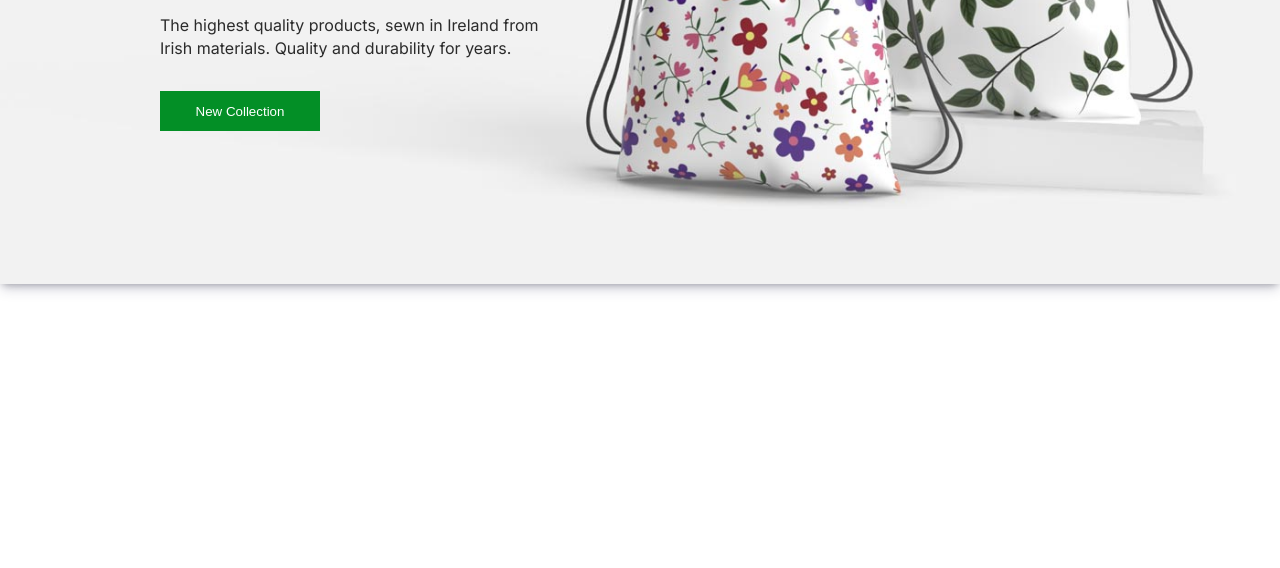
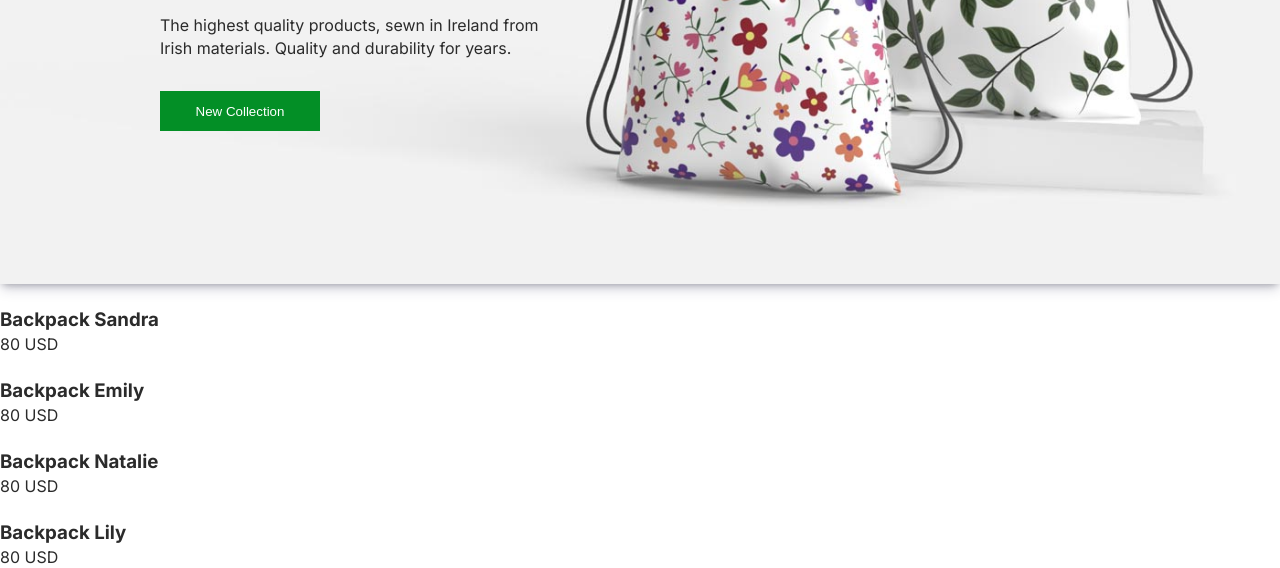
Before and after one commit to helooo00/projeto-bolsas, a plain HTML site: page index.html in a window 1280 px wide. Shown: the part 326-894 px from the top of the page. Before the commit the page ends 800 px from the top, so only its background shows below. Drawn offline with Linux system fonts and the light colour scheme.

Commit message:
cria primeira coluna de bolsa

```diff
--- a/index.html
+++ b/index.html
@@ -1,17 +1,16 @@
 <!DOCTYPE html>
 <html lang="pt-br">
+
 <head>
   <meta charset="utf-8" />
   <meta name="viewport" content="width=device-width, initial-scale=1" />
   <title>Handmade bags — New collection</title>
   <link rel="preconnect" href="https://fonts.googleapis.com" />
   <link rel="preconnect" href="https://fonts.gstatic.com" crossorigin />
-    <link
-      href="https://fonts.googleapis.com/css2?family=Inter:wght@400;500;600;700&display=swap"
-      rel="stylesheet"
-    />
+  <link href="https://fonts.googleapis.com/css2?family=Inter:wght@400;500;600;700&display=swap" rel="stylesheet" />
   <link rel="stylesheet" href="style.css" />
 </head>
+
 <body>
   <header>
 
@@ -51,6 +50,35 @@
 
   </div>
 
+  <div class="primeira-coluna">
+
+    <div class="bolsa1">
+      <img src="" alt="">
+      <h3>Backpack Sandra</h3>
+      <span>80 USD</span>
+    </div>
+
+    <div class="bolsa2">
+      <img src="" alt="">
+      <h3>Backpack Emily</h3>
+      <span>80 USD</span>
+    </div>
+
+    <div class="bolsa3">
+      <img src="" alt="">
+      <h3>Backpack Natalie</h3>
+      <span>80 USD</span>
+    </div>
+
+    <div class="bolsa4">
+      <img src="" alt="">
+      <h3>Backpack Lily</h3>
+      <span>80 USD</span>
+    </div>
+
+  </div>
+
+
 </body>
 
 </html>
```
Lines whose indentation alone changed are shown as unchanged.
